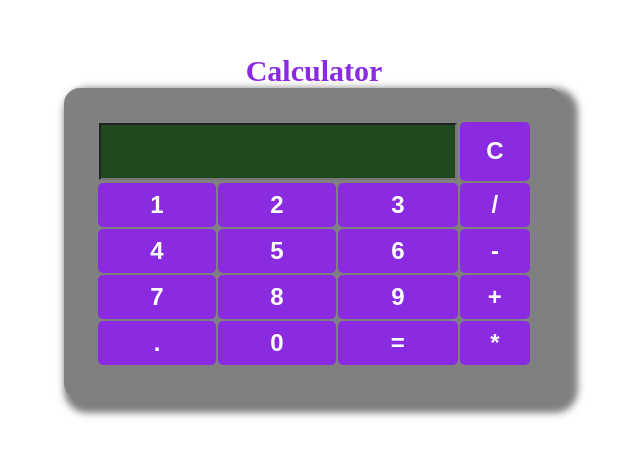
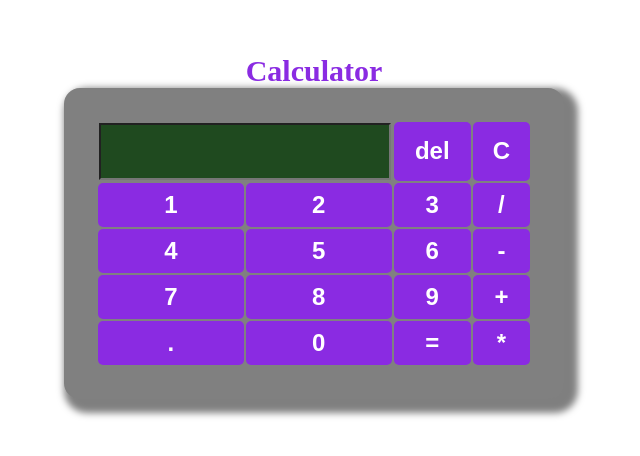
Before and after one commit to StanPrajwal/calculatot-html-css-js, a plain HTML site: page index.html in a window 1280 px wide. Shown: the part 182-638 px from the top of the page, without its empty margins (326-966 px from the left). Drawn offline with Linux system fonts and the light colour scheme.

Commit message:
delete button added

```diff
--- a/index.html
+++ b/index.html
@@ -13,9 +13,10 @@
         <table class="table">
             <caption>Calculator</caption>
             <tr>
-                <td colspan="3">
+                <td colspan="2">
                     <input id="input"/>
                 </td>
+                <td class="input-btn" onclick="deletOne()">del</td>
                 <td id="clear-btn" onclick="clearField()">C</td>
             </tr>
             <tr>
--- a/index.js
+++ b/index.js
@@ -11,3 +11,8 @@ function getResult(){
 function clearField(){
     inputEl.value = ""
 }
+function deletOne(){
+    const inputArr = inputEl.value.split("")
+    inputArr.pop()
+    inputEl.value = inputArr.join('')
+}
```
